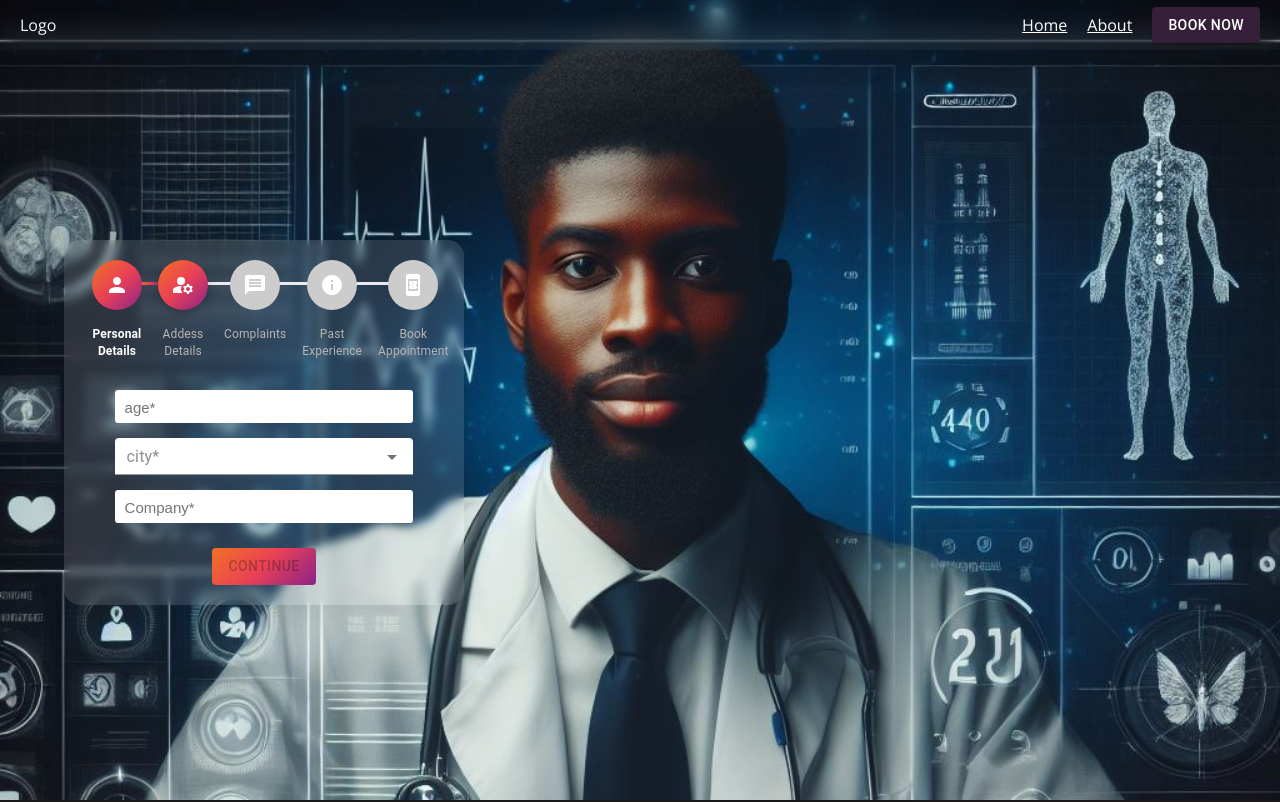
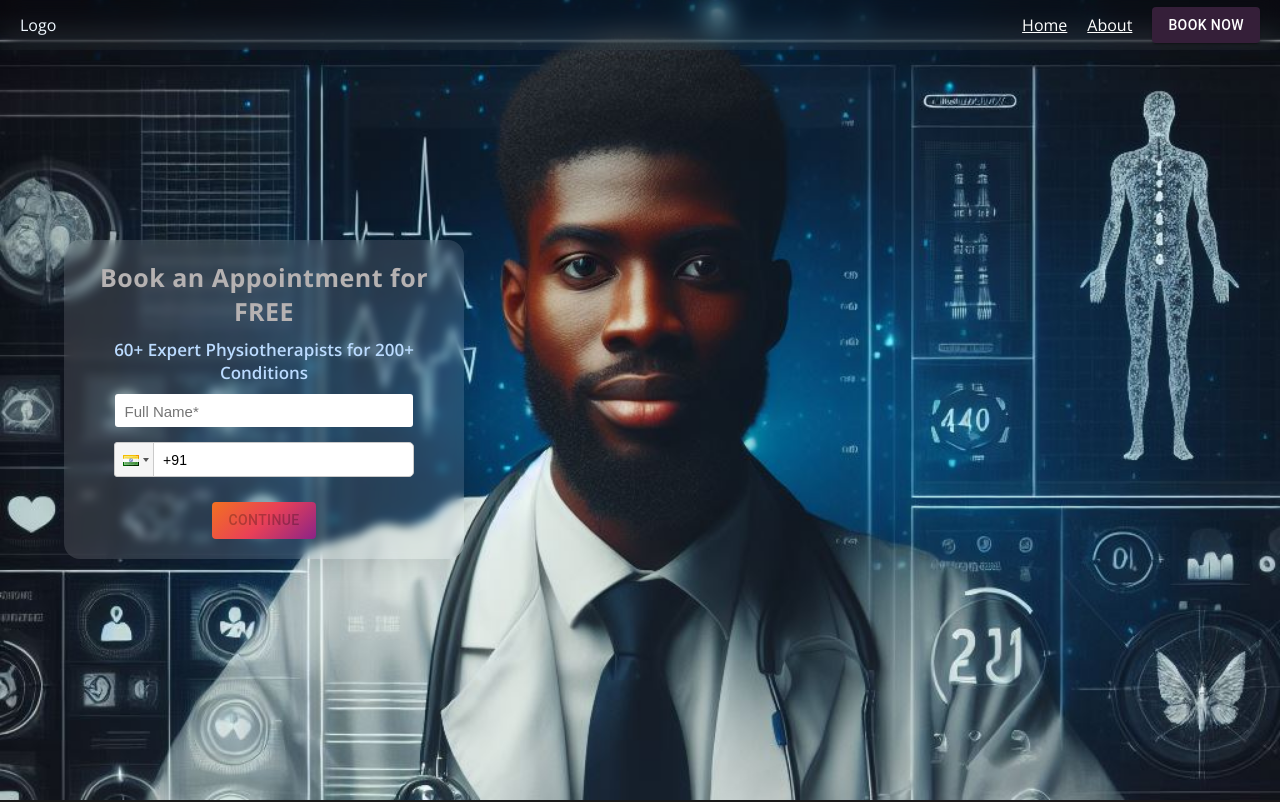
Before and after one commit to souroy22/flex-health-assignment, a React (Vite) app: page / in a window 1280 px wide. Shown: the top 802 px of the page. Built offline with nearby package versions, Linux system fonts and the light colour scheme.

Commit message:
Changed default step value

```diff
--- a/src/components/autocompleteInput/index.tsx
+++ b/src/components/autocompleteInput/index.tsx
@@ -14,7 +14,6 @@ type PropsType = {
   label: string;
   required: boolean;
   handleChange: (name: string, value: string) => void;
-  defaultValue: string | null;
 };
 
 const SearchAbleInput = ({
@@ -24,7 +23,6 @@ const SearchAbleInput = ({
   handleChange,
   label,
   required,
-  defaultValue,
 }: PropsType) => {
   console.log("Value ----> ", value);
 
@@ -72,7 +70,6 @@ const SearchAbleInput = ({
             placeholder={`${label}${required ? "*" : ""}`}
             name={name}
             value={value}
-            defaultValue={defaultValue}
             onChange={(event) =>
               handleChange(event.target.name, event.target.value)
             }
--- a/src/components/step-form/index.tsx
+++ b/src/components/step-form/index.tsx
@@ -54,16 +54,12 @@ type doctor = {
 axios.defaults.baseURL = "https://doctors-server.onrender.com/api/v1";
 
 const StepForm = () => {
-  const [currentStep, setCurrentStep] = useState<number>(1);
+  const [currentStep, setCurrentStep] = useState<number>(0);
   const [selectedDoctor, setSelectedDoctor] = useState<string>("");
   const [doctorsData, setDoctorsData] = useState<doctor[]>([]);
   const [loading, setLoading] = useState<boolean>(true);
-  const [cityDefaultValue, setCityDefaultValue] = useState<string | null>(null);
-
   const [isValid, setIsValid] = useState<boolean>(true);
-
   const [fakeUpdate, setFakeUpdate] = useState<boolean>(false);
-
   const [successSubmitData, setSuccessSubmitData] = useState<boolean>(false);
 
   const getParamsValue: GetParamsValueFnType = (param) => {
@@ -241,7 +237,6 @@ const StepForm = () => {
                   required
                   value={(data["Step 1"] as Step1Type).city}
                   handleChange={handleChange}
-                  defaultValue={cityDefaultValue}
                 />
               )}
               {currentStep === 1 && (
```
